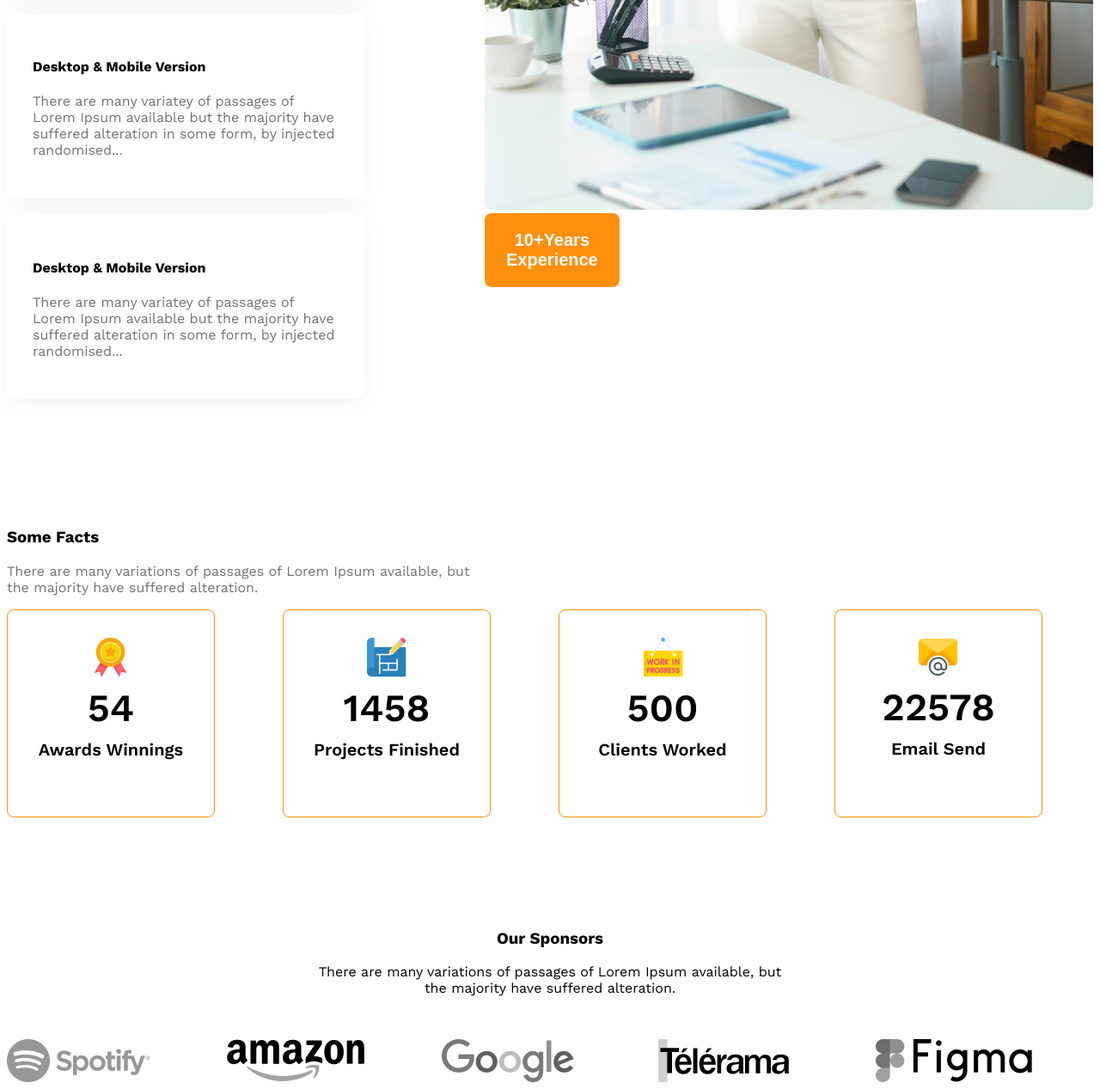
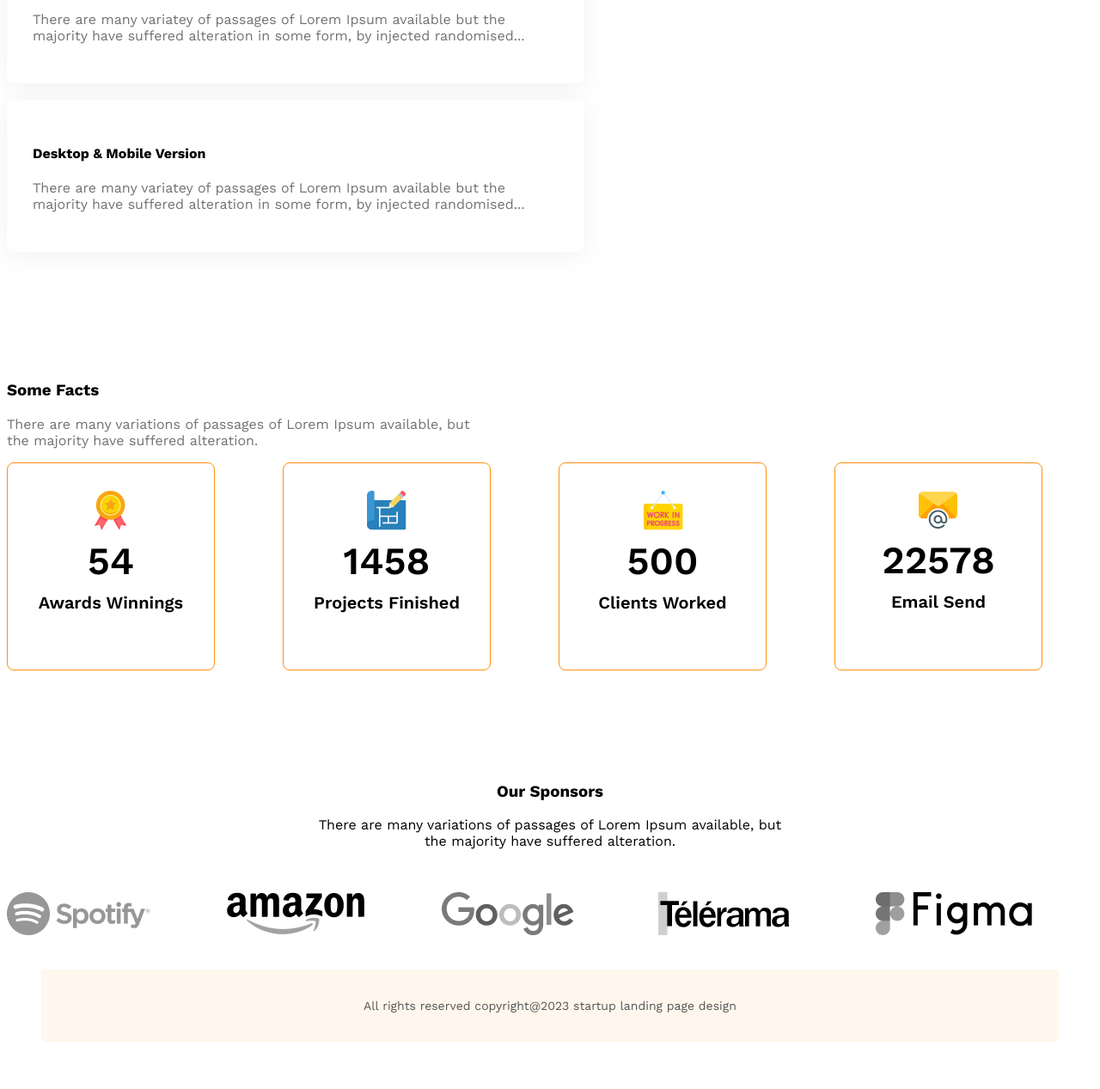
Before and after one commit to SaifuddinSagor/g3-architects-website, a plain HTML site: page index.html in a window 1280 px wide. Shown: the part 2936-4203 px from the top of the page at 86% size. Drawn offline with nearby package versions, Linux system fonts and the light colour scheme.

Commit message:
added footer section complete

```diff
--- a/index.html
+++ b/index.html
@@ -80,7 +80,7 @@
                         majority have suffered alteration in some form, by injected randomised... </p>
                 </div>
             </div>
-            <div>
+            <div class="feature-architect">
                 <img src="images/architect.png" alt="Sister">
                 <button id="experience-badge" class="btn-primary">
                     <span id="experience-year">10+Years</span>
@@ -141,8 +141,8 @@
             </div>
         </section>
     </main>
-    <footer>
+    <footer class="footer">
+            <p class="footer-description">All rights reserved copyright@2023 startup landing page design</p>
     </footer>
 </body>
-
 </html>
--- a/styles/architects.css
+++ b/styles/architects.css
@@ -153,6 +153,20 @@ font-size: 1.25rem;
 margin-top: 0px;
 margin-bottom: 0px;
 }
+#experience-badge{
+    padding: 45px 42px;
+    font-size: 1.5rem;
+    font-weight: 500;
+    margin-left: -100px;
+    margin-top: -100px;
+}
+#experience-year{
+    font-size: 4rem;
+    font-weight: 700;
+}
+.feature-architect img{
+width: 100%;
+}
 
 /* Some facts related styles */
 .facts-container {
@@ -209,11 +223,21 @@ margin-bottom: 0px;
     filter: grayscale(100%);
 }
 
+.footer {
+    background-color: #FFF7ED; /* হালকা গোলাপি রঙ */
+    text-align: center;
+    padding: 20px 0px;
+    font-size: 14px;
+    color: #555; /* হালকা ধূসর টেক্সট */
+    border-radius: 5px; /* প্রান্তগুলোকে গোলাকার করতে */
+    margin: 40px;
+}
 /* Responsive Media query */
 @media screen and (max-width:575px) {
 
     .navbar,
     .nav-link,
+    .features,
     .teams {
         flex-direction: column;
     }
@@ -235,22 +259,32 @@ margin-bottom: 0px;
     .our-features {
         margin-left: 20px;
     }
+    #experience-badge{
+        margin-top: 20px;
+        margin-left: 20px;
+    }
 
 }
 
 /* Medium size device */
 @media screen and (min-width:576px) and (max-width:992px) {
-    .teams {
+    .teams, .features{
         flex-direction: column;
     }
 
     .our-features {
         margin-left: 50px auto;
     }
-    .sponsors-companies, .facts-container{
+    .sponsors-companies,
+    .facts-container{
         grid-template-columns: repeat(2, 1fr);
         gap: 50px;
         justify-items: center;
     }
+    #experience-badge{
+        margin-top: 20px;
+        margin-left: 20px;
+    }
+
 
 }
```
